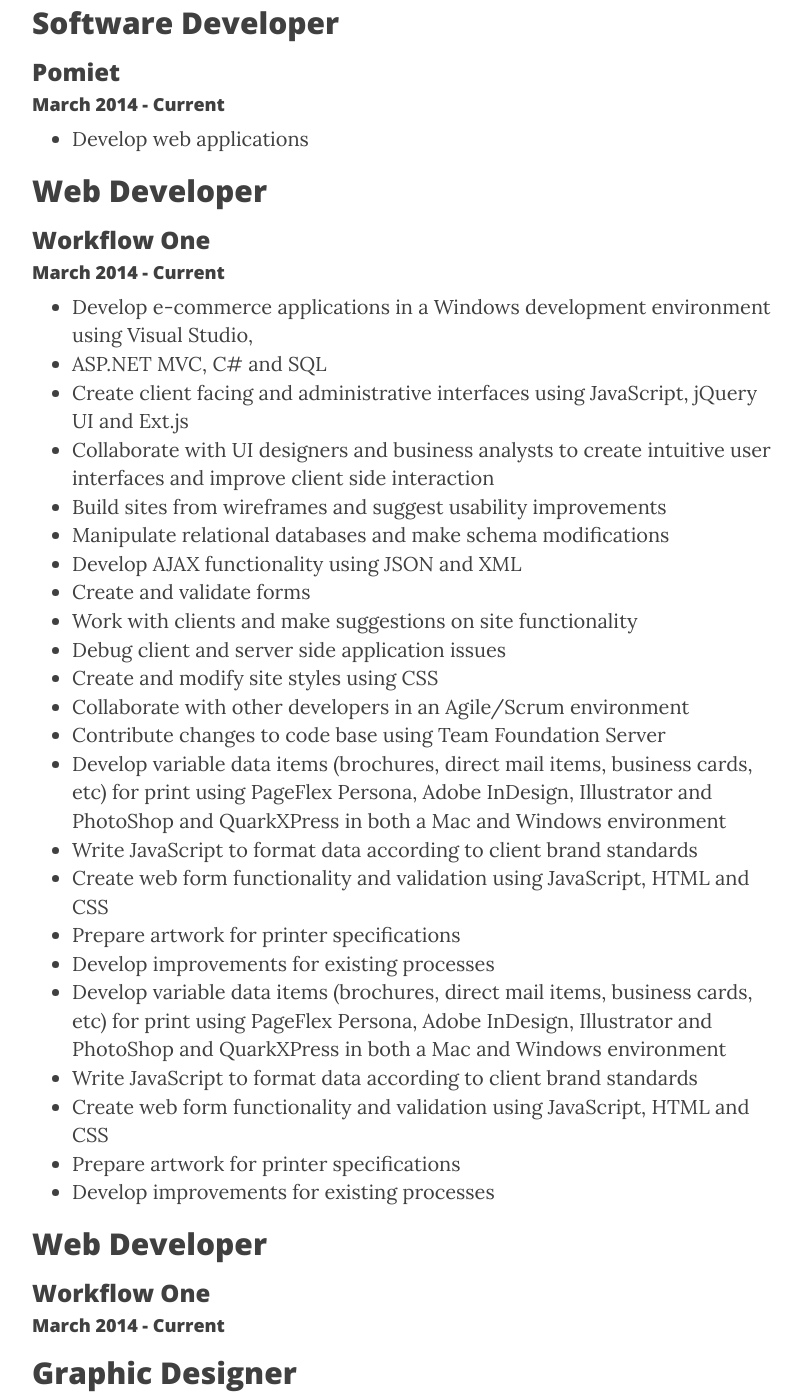
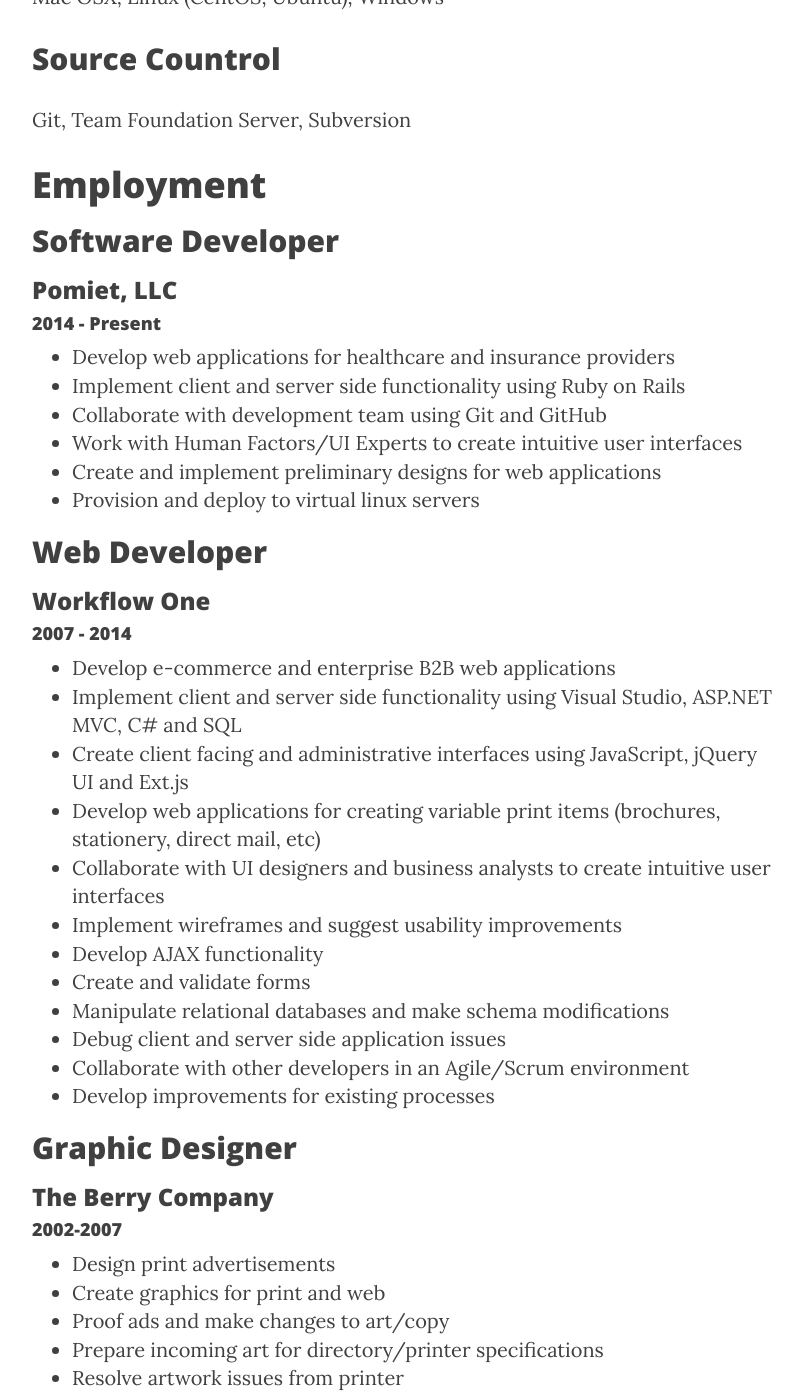
Before and after one commit to jonoliver/jonoliver.github.io, a Jekyll site: the page built from resume.html, in a window 1280 px wide and 1400 px high, scrolled down 1771 px. Shown: the whole window, without its empty margins (233-1036 px from the left). Built offline with Jekyll 4.4.1, drawn with Linux system fonts in a browser that asks for light colours; nearby versions of some CDN libraries; some of the changed text lies outside the part shown.

Commit message:
Update resume

```diff
--- a/_data/resume.yml
+++ b/_data/resume.yml
@@ -1,19 +1,26 @@
+- name: Summary
+  layout: list
+  items:
+    - A motivated software developer with an emphasis on creating rich, intuitive user interfaces
+
 - name: Qualifications
   layout: list
   items:
-    - Experience developing and implementing user interfaces for enterprise applications, including administrative and navigation interfaces, AJAX functionality, form creation and validation
+    - 5+ years experience developing enterprise web applications
+    - 8+ years experience with client side web development
+    - Experience developing and implementing customer facing and adminstrative user interfaces
+    - Understanding of responsive web design and implementation
     - Understanding of fundamental layout and UI/UX design principals
-    - Solid understanding of DOM, Browser Events, HTTP, XML and JSON
+    - Solid understanding of DOM, Browser Events, HTTP and AJAX
     - Experience manipulating relational databases, SQL, ORM frameworks and stored procedures
-    - Design experience for both web and print in a professional environment
     - Knowledge of web standards and accessibility
     - Experience debugging applications using IDE and browser tools
-    - Experience working in a team environment using version control systems and Agile/Scrum methodology
+    - Experience working in a team environment using source control management and Agile/Scrum methodology
+    - Extensive experience with OOP and MVC principles and practices
+    - Knowledge of software design patterns
+    - Understanding of web security practices and standards
+    - Design experience for both web and print
     - Ability and willingness to quickly learn new technologies
-    - Understanding of Object Oriented Programming principles and practices
-    - Extensive experience with MVC design patterns
-    - Understanding of web security practices and standards
-    - Knowledge of search engine optimization
 
 - name: Skills
   layout: cloud
@@ -25,9 +32,9 @@
       - JavaScript
       - HTML / XHTML
       - CSS
+      - SQL
       - PHP
-      - T-SQL / MySQL
-      - XML / JSON
+      - Bash
 
     - Frameworks:
       - Rails
@@ -35,83 +42,74 @@
       - Angular
       - jQuery
       - jQuery UI
+      - CoffeeScript
+      - Handlebars.js
       - Ext.js
-      - Handlebars.js
+      - Sass
+      - Bootstrap
       - Haml
-      - Sass
       - WordPress
 
-    - Software:
+    - Applications:
+      - Adobe CS5
+      - iTerm
       - Visual Studio 2010
-      - SQL Server 2008
-      - Team Foundation Server
-      - Git
-      - Adobe CS5
-      - Eclipse 3.6
-      - phpMyAdmin 2.6.2
-      - PageFlex Persona
+      - SQL Server
+      - IIS
 
     - Operating Systems:
+      - Mac OSX
+      - Linux (CentOS, Ubuntu)
+      - Windows
 
-      - Windows 7
-      - Windows Server 2008
-      - Mac OSX
-      - Ubuntu 10.10
+    - Source Countrol:
+      - Git
+      - Team Foundation Server
+      - Subversion
 
 - name: Employment
   layout: block
   items:
-    - org:  Pomiet
+    - org:  Pomiet, LLC
       role: Software Developer
       location: Miamisburg, Oh
-      when: March 2014 - Current
+      when: 2014 - Present
       bullets:
-        - Develop web applications
+        - Develop web applications for healthcare and insurance providers
+        - Implement client and server side functionality using Ruby on Rails
+        - Collaborate with development team using Git and GitHub
+        - Work with Human Factors/UI Experts to create intuitive user interfaces
+        - Create and implement preliminary designs for web applications
+        - Provision and deploy to virtual linux servers
+
 
     - org:  Workflow One
       role: Web Developer
       location: Dayton, Oh
-      when: March 2014 - Current
+      when: 2007 - 2014
       bullets:
-        - Develop e-commerce applications in a Windows development environment using Visual Studio,
-        - ASP.NET MVC, C# and SQL
+        - Develop e-commerce and enterprise B2B web applications
+        - Implement client and server side functionality using Visual Studio, ASP.NET MVC, C# and SQL
         - Create client facing and administrative interfaces using JavaScript, jQuery UI and Ext.js
-        - Collaborate with UI designers and business analysts to create intuitive user interfaces and improve client side interaction
-        - Build sites from wireframes and suggest usability improvements
+        - Develop web applications for creating variable print items (brochures, stationery, direct mail, etc)
+        - Collaborate with UI designers and business analysts to create intuitive user interfaces
+        - Implement wireframes and suggest usability improvements
+        - Develop AJAX functionality
+        - Create and validate forms
         - Manipulate relational databases and make schema modifications
-        - Develop AJAX functionality using JSON and XML
-        - Create and validate forms
-        - Work with clients and make suggestions on site functionality
         - Debug client and server side application issues
-        - Create and modify site styles using CSS
         - Collaborate with other developers in an Agile/Scrum environment
-        - Contribute changes to code base using Team Foundation Server
-        - Develop variable data items (brochures, direct mail items, business cards, etc) for print using PageFlex Persona, Adobe InDesign, Illustrator and PhotoShop and QuarkXPress in both a Mac and Windows environment
-        - Write JavaScript to format data according to client brand standards
-        - Create web form functionality and validation using JavaScript, HTML and CSS
-        - Prepare artwork for printer specifications
         - Develop improvements for existing processes
 
-        - Develop variable data items (brochures, direct mail items, business cards, etc) for print using PageFlex Persona, Adobe InDesign, Illustrator and PhotoShop and QuarkXPress in both a Mac and Windows environment
-        - Write JavaScript to format data according to client brand standards
-        - Create web form functionality and validation using JavaScript, HTML and CSS
-        - Prepare artwork for printer specifications
-        - Develop improvements for existing processes
-
-    - org:  Workflow One
-      role: Web Developer
-      location: Dayton, Oh
-      when: March 2014 - Current
-      bullets:
 
     - org: The Berry Company
       role: Graphic Designer
       when: 2002-2007
       bullets:
-        - Design print advertisements using Adobe Illustrator, PhotoShop and InDesign
-        - Create graphics for web applications and create web layouts using HTML and CSS
+        - Design print advertisements
+        - Create graphics for print and web
         - Proof ads and make changes to art/copy
-        - Create graphics and prepare incoming art for directory/printer specifications
+        - Prepare incoming art for directory/printer specifications
         - Resolve artwork issues from printer
 
 - name: Education
```
